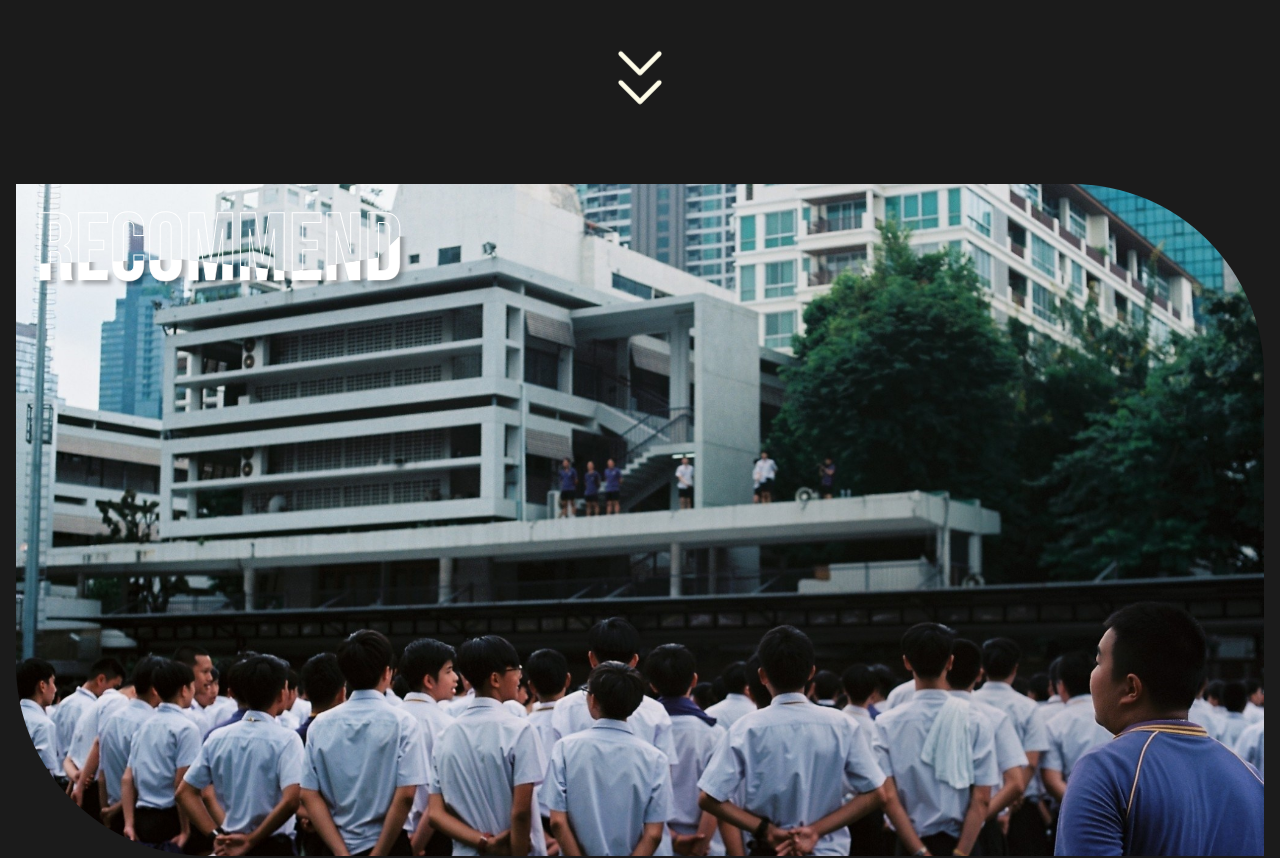
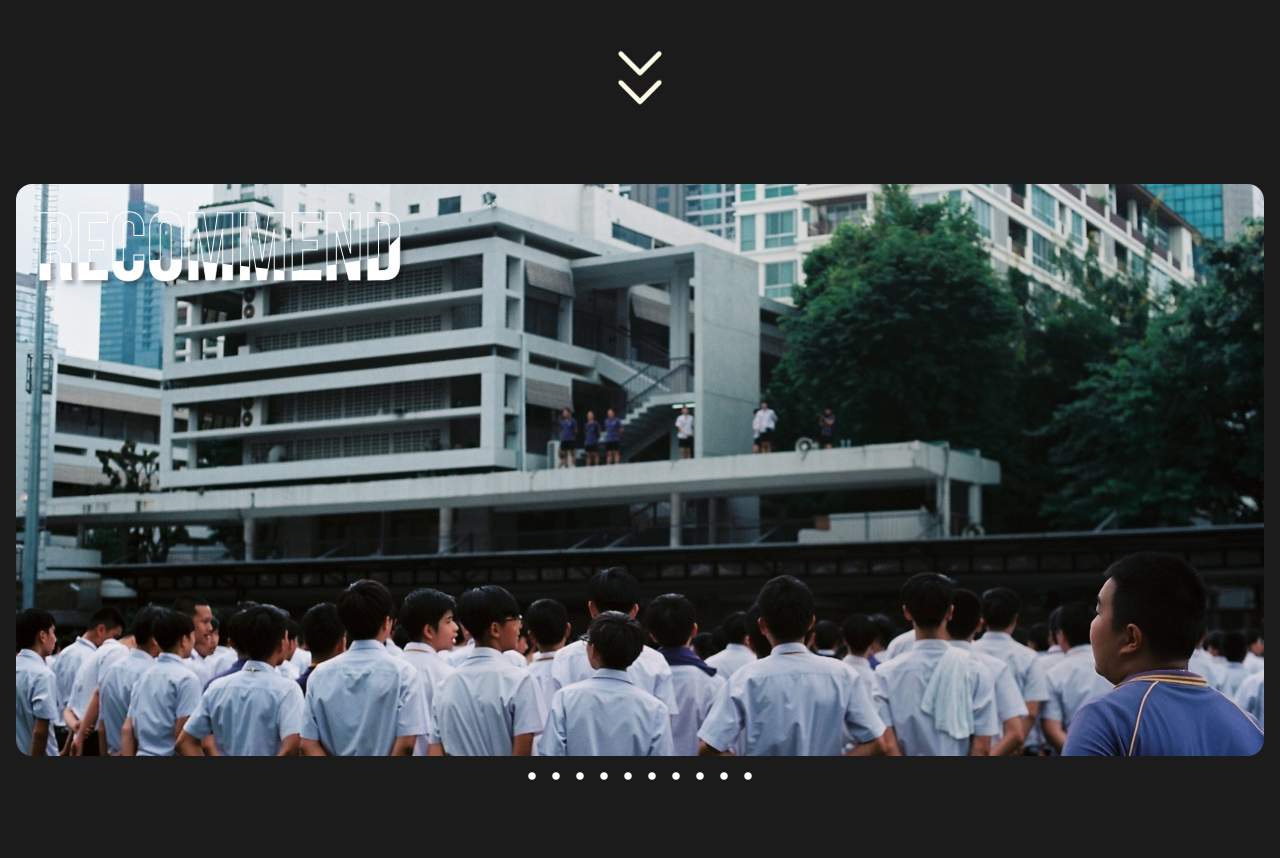
Before and after one commit to mp308/React-Vite-Portfolio-V1, a React (Vite) app: page / in a window 1280 px wide. Shown: the part 660-1518 px from the top of the page. Built offline with nearby package versions, Linux system fonts and the light colour scheme.

Commit message:
fix some bug 02

```diff
--- a/src/components/Banner.jsx
+++ b/src/components/Banner.jsx
@@ -2,60 +2,34 @@ import React, { useState } from 'react';
 import { BsChevronCompactLeft, BsChevronCompactRight } from 'react-icons/bs';
 import { RxDotFilled } from 'react-icons/rx';
 
-//picture
 import BannerPic1 from '../assets/images/content1.jpg';
 import BannerPic2 from '../assets/images/content2.jpg';
 import BannerPic3 from '../assets/images/content3.jpg';
 import BannerPic4 from '../assets/images/content4.jpg';
 import BannerPic5 from '../assets/images/content5.jpg';
-
 import BannerPic6 from '../assets/images/l1.jpg';
 import BannerPic7 from '../assets/images/l2.jpg';
 import BannerPic8 from '../assets/images/l3.jpg';
 import BannerPic9 from '../assets/images/l4.jpg';
 import BannerPic10 from '../assets/images/l5.jpg';
 
-
 let bannerData = {
     title: "Welcome To Sanpitch Website",
     desc: "อย่าให้ความชั่วชนะเราได้ แต่จงชนะความชั่วด้วยความดี"
-}
-
+};
 
 function Banner() {
-
     const slides = [
-        {
-            url: BannerPic1,
-        },
-        {
-            url: BannerPic2,
-        },
-        {
-            url: BannerPic3,
-        },
-        {
-            url: BannerPic4,
-        },
-        {
-            url: BannerPic5,
-        },
-        {
-            url: BannerPic6,
-        },
-        {
-            url: BannerPic7,
-        },
-        {
-            url: BannerPic8,
-        },
-        {
-            url: BannerPic9,
-        },
-        {
-            url: BannerPic10,
-        },
-
+        { url: BannerPic1 },
+        { url: BannerPic2 },
+        { url: BannerPic3 },
+        { url: BannerPic4 },
+        { url: BannerPic5 },
+        { url: BannerPic6 },
+        { url: BannerPic7 },
+        { url: BannerPic8 },
+        { url: BannerPic9 },
+        { url: BannerPic10 },
     ];
 
     const [currentIndex, setCurrentIndex] = useState(0);
@@ -78,27 +52,14 @@ function Banner() {
 
     return (
         <>
-            {/* <div className="h-[500px] sm:h-[600px] md:h-[700px] lg:h-[800px] xl:h-[900px] bg-cover bg-center overflow-hidden" style={{ backgroundImage: `url(${BannerPic1})` }}>
-                <div className="max-w-[960px] mx-auto h-full flex items-center justify-center ">
-                    <div className="flex items-center justify-center h-[500px]">
-                        <div className="text-center text-white ">
-                            <h1 className="text-3xl md:text-5xl font-embed" style={{ textShadow: "4px 4px orange, 8px 8px red" }}>{bannerData.title}</h1>
-                            <p className="mt-4 text-lg md:text-xl px-4 md:px-0">{bannerData.desc}</p>
-                            <a href="#" className="inline-block mt-4 bg-white text-black py-2 px-4 rounded-md border-2 border-transparent hover:bg-transparent hover:text-white hover:border-white uppercase">
-                                Learn
-                            </a>
-                        </div>
-                    </div>
-                </div>
-            </div> */}
-
-
-            <div className=' h-[500px] sm:h-[500px] md:h-[700px] lg:h-[800px] w-full m-auto py-16 px-4 relative group'>
+            <div className='h-[300px] sm:h-[400px] md:h-[500px] lg:h-[600px] xl:h-[700px] w-full m-auto py-16 px-4 relative group'>
                 <div
                     style={{ backgroundImage: `url(${slides[currentIndex].url})` }}
-                    className='w-full h-full rounded-tr-4xl rounded-bl-4xl bg-center bg-cover duration-500'
-                > <h1 className='font-bebas text-outline text-8xl p-5 absolute text-transparent'>Recommend</h1>
-                <h1 className='font-bebas text-8xl p-5 animate-movement-text' style={{ textShadow: '4px 4px 4px rgba(0, 0, 0, 0.3)' }}>Recommend</h1> </div>
+                    className='w-full h-full rounded-2xl bg-center bg-cover duration-500'
+                >
+                    <h1 className='font-bebas text-outline text-4xl sm:text-5xl md:text-6xl lg:text-8xl p-5 absolute text-transparent'>Recommend</h1>
+                    <h1 className='font-bebas text-4xl sm:text-5xl md:text-6xl lg:text-8xl p-5 animate-movement-text' style={{ textShadow: '4px 4px 4px rgba(0, 0, 0, 0.3)' }}>Recommend</h1>
+                </div>
                 {/* Left Arrow */}
                 <div className='hidden group-hover:block absolute top-[50%] -translate-x-0 translate-y-[-50%] left-5 text-2xl rounded-full p-2 bg-black/20 text-white cursor-pointer'>
                     <BsChevronCompactLeft onClick={prevSlide} size={30} />
--- a/src/components/Footer.jsx
+++ b/src/components/Footer.jsx
@@ -2,35 +2,22 @@ import React from "react";
 
 function Footer() {
     return (
-        <div className="bg-black bg-red py-8 text-white">
-
-            <div className="container mx-auto flex justify-between items-center px-6">
-
-                <div className="flex flex-col items-center">
+        <div className="bg-black py-8 text-white">
+            <div className="container mx-auto flex flex-col md:flex-row justify-between items-center px-6">
+                <div className="flex flex-col items-center mb-6 md:mb-0">
                     <h1 className="text-2xl font-bold mb-2">Contact</h1>
-                    <p className="text-sm text-gray-400">Bankok, Thailand</p>
+                    <p className="text-sm text-gray-400">Bangkok, Thailand</p>
                     <p className="text-sm text-gray-400">Phone: 094-554-1469</p>
                     <p className="text-sm text-gray-400">Email: spphoto308@gmail.com</p>
                 </div>
-
                 <div className="flex flex-col items-center">
                     <h1 className="text-2xl font-bold mb-2">Follow Us</h1>
                     <div className="flex space-x-4">
                         <a href="https://www.facebook.com/fifa.rock.90/" className="text-gray-400 hover:text-white">Facebook</a>
-                        <a href="https://github.com/mp308" className="text-gray-400 hover:text-white">Git HUB</a>
+                        <a href="https://github.com/mp308" className="text-gray-400 hover:text-white">GitHub</a>
                         <a href="https://www.instagram.com/mooyoungbongkancha/?hl=en" className="text-gray-400 hover:text-white">Instagram</a>
                     </div>
                 </div>
-
-                {/* <div className="flex flex-col items-center">
-                    <h1 className="text-2xl font-bold mb-2">Follow Us</h1>
-                    <div className="flex space-x-4">
-                        <a href="https://facebook.com" className="text-gray-400 hover:text-white">Facebook</a>
-                        <a href="https://twitter.com" className="text-gray-400 hover:text-white">Twitter</a>
-                        <a href="https://instagram.com" className="text-gray-400 hover:text-white">Instagram</a>
-                    </div>
-                </div> */}
-
             </div>
         </div>
     );
```
